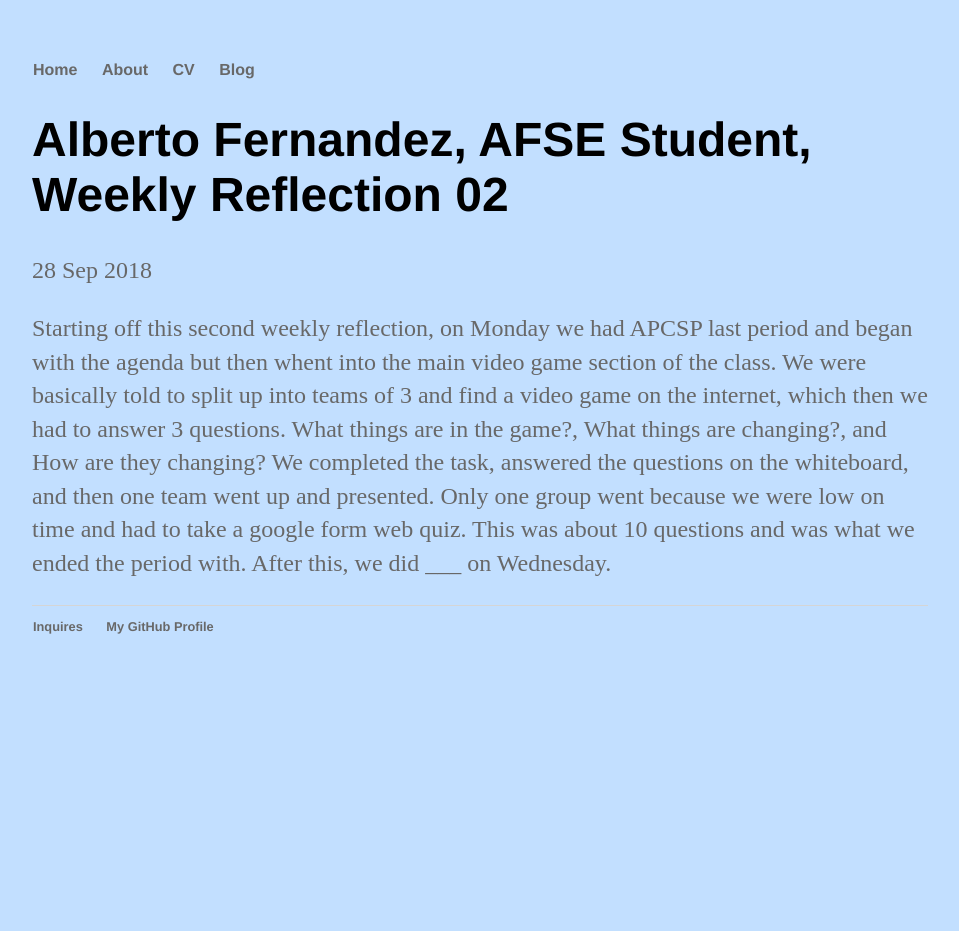
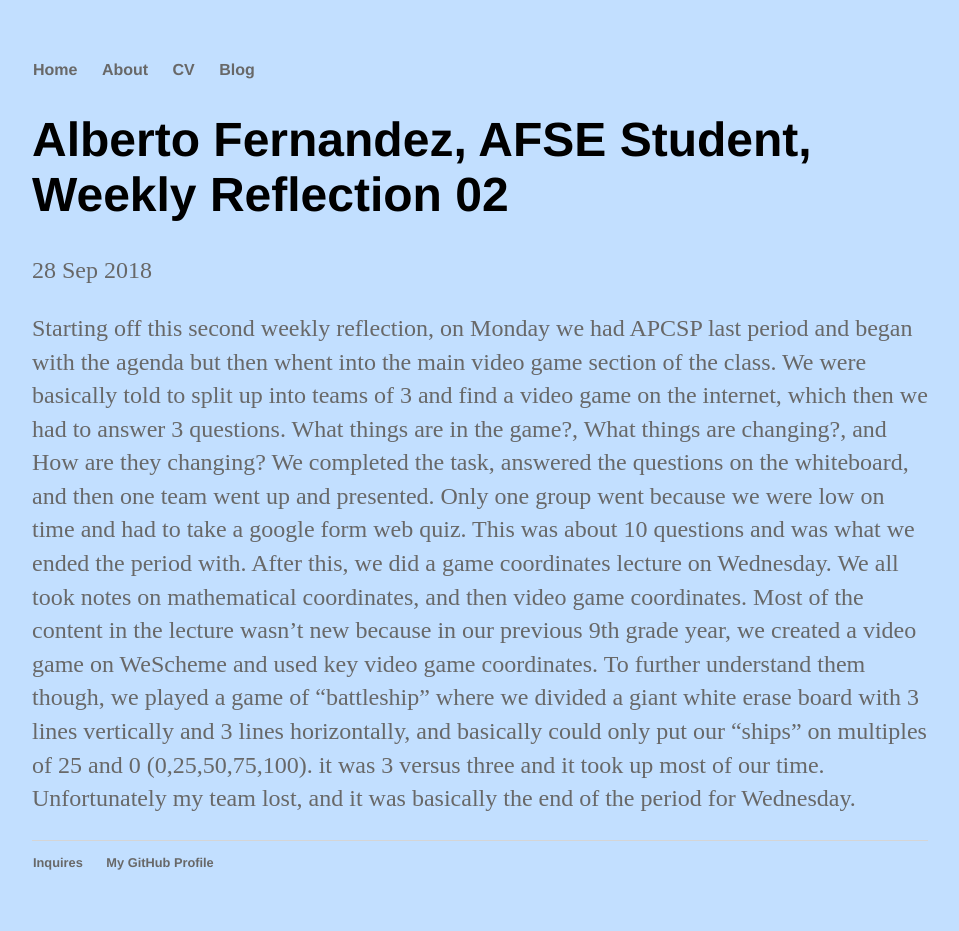
Before and after one commit to albertof4112/albertof4112.github.io, a Jekyll site: the page built from _posts/2018-09-28-weekly-reflection-02.md, in a window 1280 px wide. Shown: the whole page, without its empty margins (160-1119 px from the left). Built offline with Jekyll 4.4.1, drawn with Linux system fonts in a browser that asks for light colours; before the commit the page ends 900 px from its top, so only the background shows below that.

Commit message:
Update 2018-09-28-weekly-reflection-02.md

```diff
--- a/_posts/2018-09-28-weekly-reflection-02.md
+++ b/_posts/2018-09-28-weekly-reflection-02.md
@@ -8,5 +8,4 @@ Starting off this second weekly reflection, on Monday we had APCSP last period a
 video game section of the class. We were basically told to split up into teams of 3 and find a video game on the internet, which then
 we had to answer 3 questions. What things are in the game?, What things are changing?, and How are they changing? We completed the task,
 answered the questions on the whiteboard, and then one team went up and presented. Only one group went because we were low on time and
-had to take a google form web quiz. This was about 10 questions and was what we ended the period with. After this, we did ___ on
-Wednesday.
+had to take a google form web quiz. This was about 10 questions and was what we ended the period with. After this, we did a game coordinates lecture on Wednesday. We all took notes on mathematical coordinates, and then video game coordinates. Most of the content in the lecture wasn't new because in our previous 9th grade year, we created a video game on WeScheme and used key video game coordinates. To further understand them though, we played a game of "battleship" where we divided a giant white erase board with 3 lines vertically and 3 lines horizontally, and basically could only put our "ships" on multiples of 25 and 0 (0,25,50,75,100). it was 3 versus three and it took up most of our time. Unfortunately my team lost, and it was basically the end of the period for Wednesday.
```
